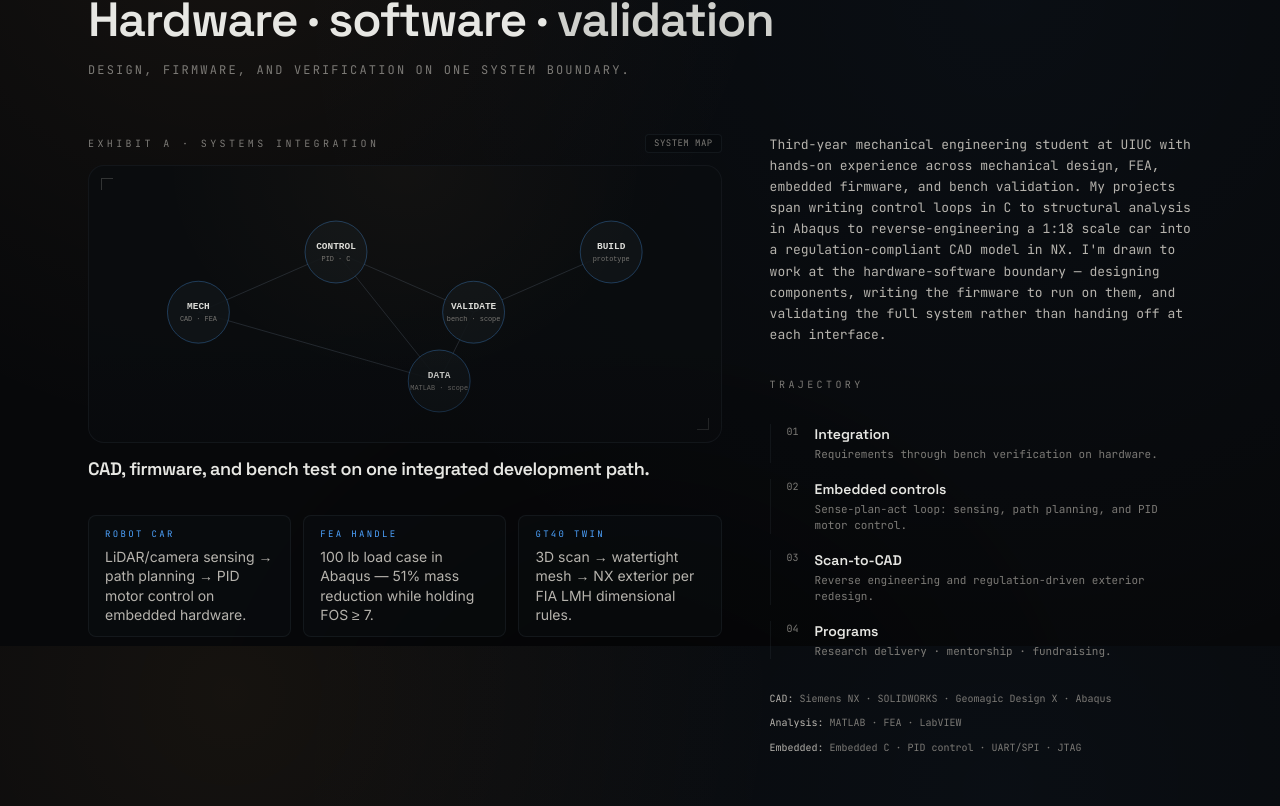
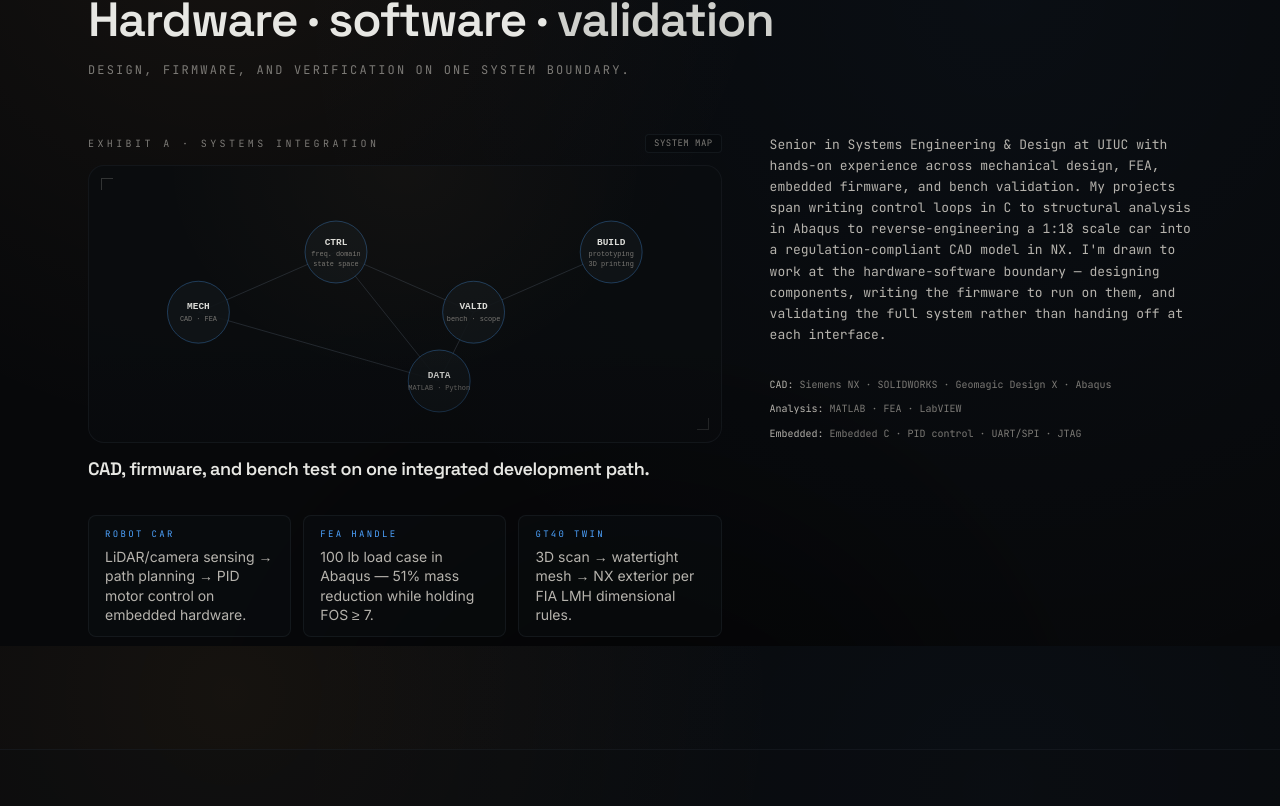
Before and after one commit to Keerat-Bhasin/personal-portfolio, a Next.js app: page / in a window 1280 px wide. Shown: the part 954-1760 px from the top of the page. Built offline with nearby package versions, Linux system fonts and the light colour scheme.

Commit message:
Further content fixes

```diff
--- a/src/components/about/About.tsx
+++ b/src/components/about/About.tsx
@@ -7,7 +7,6 @@ import { SystemsIntegrationDiagram } from "@/components/visual/exhibits/SystemsI
 import {
   aboutAnnotations,
   aboutTakeaway,
-  aboutTimeline,
   toolDomains,
 } from "@/lib/content";
 
@@ -32,31 +31,8 @@ export function About() {
       <MotionReveal delay={0.1}>
         <div className="space-y-8">
           <p className="font-mono text-[13px] leading-relaxed text-text-secondary">
-            Third-year mechanical engineering student at UIUC with hands-on experience across mechanical design, FEA, embedded firmware, and bench validation. My projects span writing control loops in C to structural analysis in Abaqus to reverse-engineering a 1:18 scale car into a regulation-compliant CAD model in NX. I'm drawn to work at the hardware-software boundary — designing components, writing the firmware to run on them, and validating the full system rather than handing off at each interface.
+            Senior in Systems Engineering & Design at UIUC with hands-on experience across mechanical design, FEA, embedded firmware, and bench validation. My projects span writing control loops in C to structural analysis in Abaqus to reverse-engineering a 1:18 scale car into a regulation-compliant CAD model in NX. I'm drawn to work at the hardware-software boundary — designing components, writing the firmware to run on them, and validating the full system rather than handing off at each interface.
           </p>
-          <p className="font-mono text-[10px] uppercase tracking-[0.34em] text-text-muted">
-            Trajectory
-          </p>
-          <ol className="space-y-4">
-            {aboutTimeline.map((item, i) => (
-              <li
-                key={item.id}
-                className="flex gap-4 border-l border-border/30 pl-4"
-              >
-                <span className="font-mono text-[10px] text-text-muted">
-                  {String(i + 1).padStart(2, "0")}
-                </span>
-                <div>
-                  <p className="font-display text-sm font-semibold text-text-primary">
-                    {item.label}
-                  </p>
-                  <p className="mt-0.5 font-mono text-[11px] text-text-muted">
-                    {item.detail}
-                  </p>
-                </div>
-              </li>
-            ))}
-          </ol>
           <div className="space-y-2 font-mono text-[10px] leading-relaxed text-text-muted">
             <p>
               <span className="text-text-secondary">CAD:</span>{" "}
--- a/src/components/contact/Contact.tsx
+++ b/src/components/contact/Contact.tsx
@@ -11,7 +11,6 @@ const contactTelemetry = [
 
 export function Certifications() {
   return (
-    <div className="space-y-6">
     <div className="flex flex-wrap gap-4">
       {certifications.map((cert) => (
         <div
@@ -19,15 +18,8 @@ export function Certifications() {
           className="rounded-lg border border-signal/30 bg-bg-panel/40 px-5 py-4"
         >
           <p className="font-display text-base font-semibold text-text-primary">{cert}</p>
-            <p className="mt-1 font-mono text-[10px] text-signal">
-              {cert.includes("Six Sigma") ? "ASQ-aligned · process improvement · statistical analysis" : "waste elimination · value-stream mapping · continuous improvement"}
-            </p>
         </div>
       ))}
-      </div>
-      <p className="font-mono text-[11px] text-text-muted max-w-lg">
-        Both earned through formal coursework and applied project work — process certifications at this level are uncommon at the undergraduate stage.
-      </p>
     </div>
   );
 }
@@ -35,7 +27,7 @@ export function Certifications() {
 export function Contact() {
   return (
     <MotionReveal>
-      <TelemetryStrip items={contactTelemetry} className="mb-10 max-w-lg" />
+      <TelemetryStrip items={contactTelemetry} className="mb-10" />
       <div className="flex flex-wrap gap-6">
         <Link
           href={`mailto:${site.email}`}
--- a/src/components/visual/exhibits/SystemsIntegrationDiagram.tsx
+++ b/src/components/visual/exhibits/SystemsIntegrationDiagram.tsx
@@ -1,10 +1,18 @@
+type Node = {
+  x: number;
+  y: number;
+  label: string;
+  sub: string;
+  sub2?: string;
+};
+
 export function SystemsIntegrationDiagram() {
-  const nodes = [
+  const nodes: Node[] = [
     { x: 120, y: 170, label: "MECH", sub: "CAD · FEA" },
-    { x: 280, y: 100, label: "CONTROL", sub: "PID · C" },
-    { x: 440, y: 170, label: "VALIDATE", sub: "bench · scope" },
-    { x: 600, y: 100, label: "BUILD", sub: "prototype" },
-    { x: 400, y: 250, label: "DATA", sub: "MATLAB · scope" },
+    { x: 280, y: 100, label: "CTRL", sub: "freq. domain", sub2: "state space" },
+    { x: 440, y: 170, label: "VALID", sub: "bench · scope" },
+    { x: 600, y: 100, label: "BUILD", sub: "prototyping", sub2: "3D printing" },
+    { x: 400, y: 250, label: "DATA", sub: "MATLAB · Python" },
   ];
 
   const edges: [number, number][] = [
@@ -33,12 +41,17 @@ export function SystemsIntegrationDiagram() {
       {nodes.map((n) => (
         <g key={n.label}>
           <circle cx={n.x} cy={n.y} r="36" fill="rgba(16,20,24,0.9)" stroke="rgba(77,163,255,0.35)" strokeWidth="1" />
-          <text x={n.x} y={n.y - 4} textAnchor="middle" fill="rgba(231,231,227,0.95)" fontSize="11" fontFamily="monospace" fontWeight="600">
+          <text x={n.x} y={n.y - (n.sub2 ? 8 : 4)} textAnchor="middle" fill="rgba(231,231,227,0.95)" fontSize="11" fontFamily="monospace" fontWeight="600">
             {n.label}
           </text>
-          <text x={n.x} y={n.y + 10} textAnchor="middle" fill="rgba(124,122,118,0.95)" fontSize="8" fontFamily="monospace">
+          <text x={n.x} y={n.y + (n.sub2 ? 5 : 10)} textAnchor="middle" fill="rgba(124,122,118,0.95)" fontSize="8" fontFamily="monospace">
             {n.sub}
           </text>
+          {n.sub2 && (
+            <text x={n.x} y={n.y + 16} textAnchor="middle" fill="rgba(124,122,118,0.95)" fontSize="8" fontFamily="monospace">
+              {n.sub2}
+            </text>
+          )}
         </g>
       ))}
     </svg>
```
Lines whose indentation alone changed are shown as unchanged.
